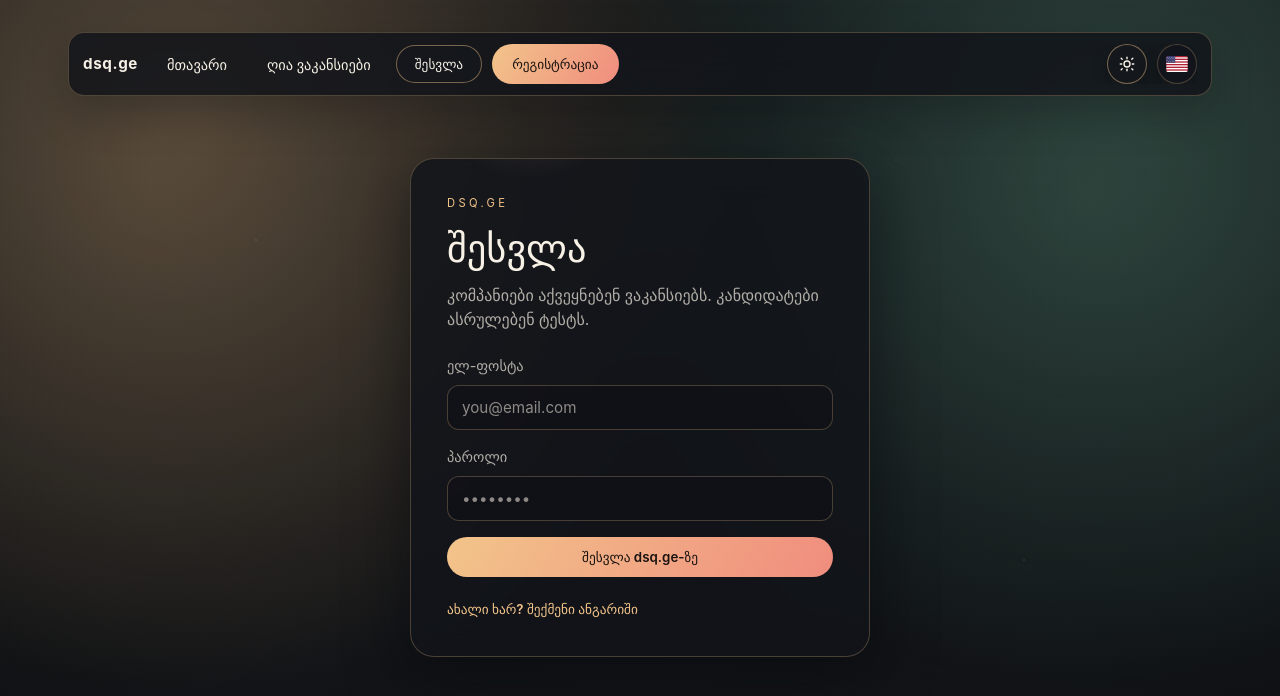
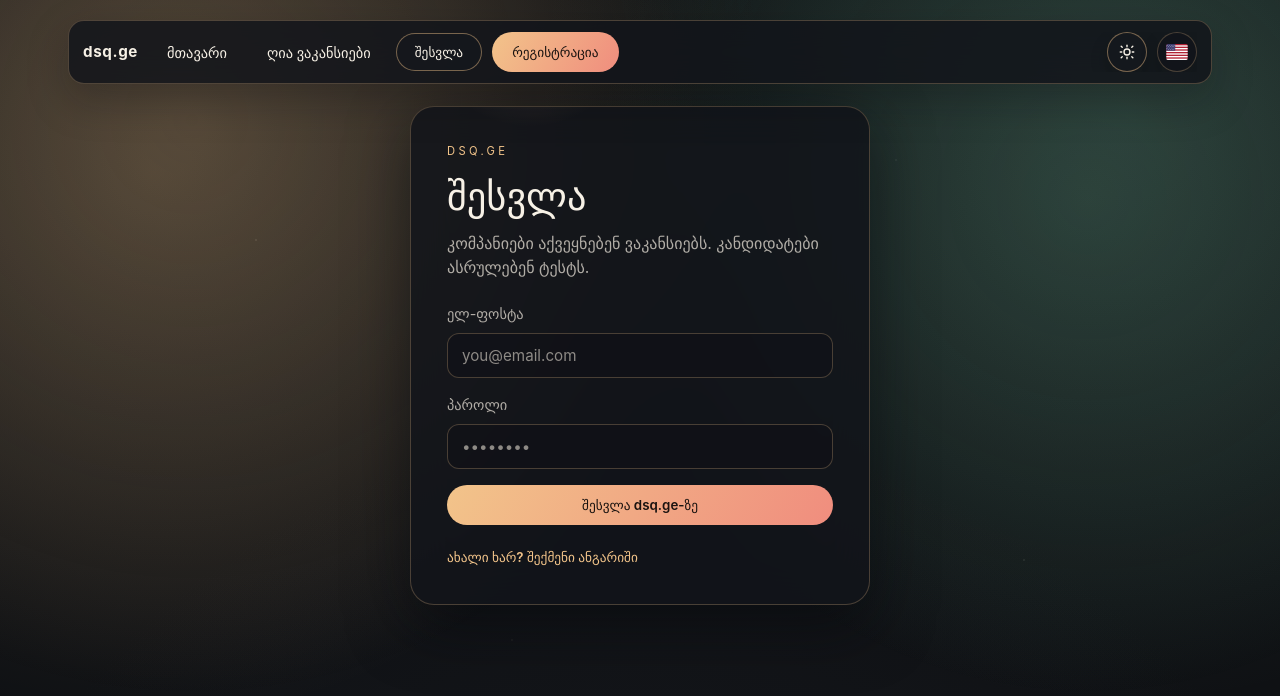
Before and after one commit to ShengeliaGI/dsq.ge, a React (Vite) app: page / in a window 1280 px wide. Both pictures are taken after a click on the button "შესვლა". Shown: the top 696 px of the page. Built offline with nearby package versions, Linux system fonts and the light colour scheme; no server answers.

Commit message:
Reduce navbar spacing

```diff
--- a/src/App.css
+++ b/src/App.css
@@ -5,11 +5,11 @@
 .app-shell {
   position: relative;
   min-height: 100vh;
-  padding: 32px clamp(18px, 4vw, 48px) 56px;
+  padding: 20px clamp(18px, 4vw, 48px) 48px;
   max-width: 1240px;
   margin: 0 auto;
   display: grid;
-  gap: 24px;
+  gap: 12px;
 }
 
 .top-nav {
@@ -156,7 +156,7 @@
   min-height: 100vh;
   display: grid;
   place-items: start center;
-  padding: 28px 32px 40px;
+  margin-bottom: 4px;
 }
 
 .auth-card {
```
